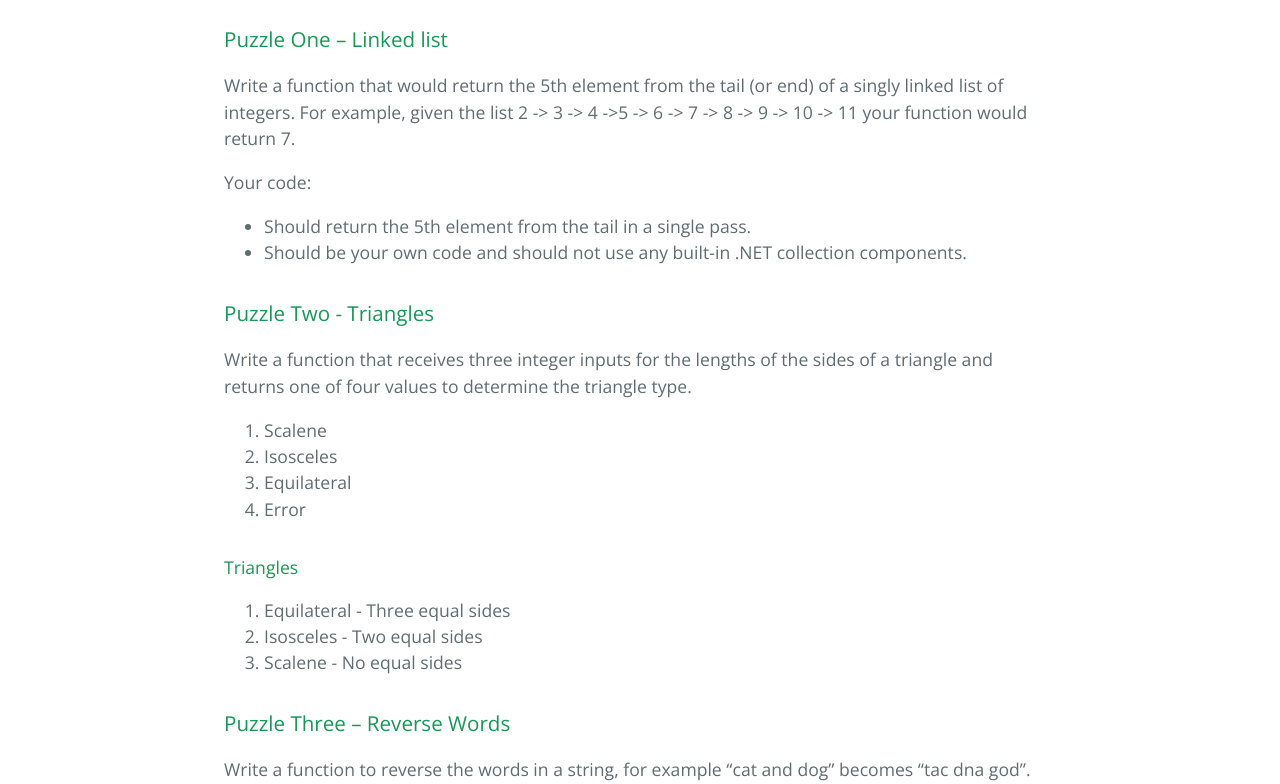
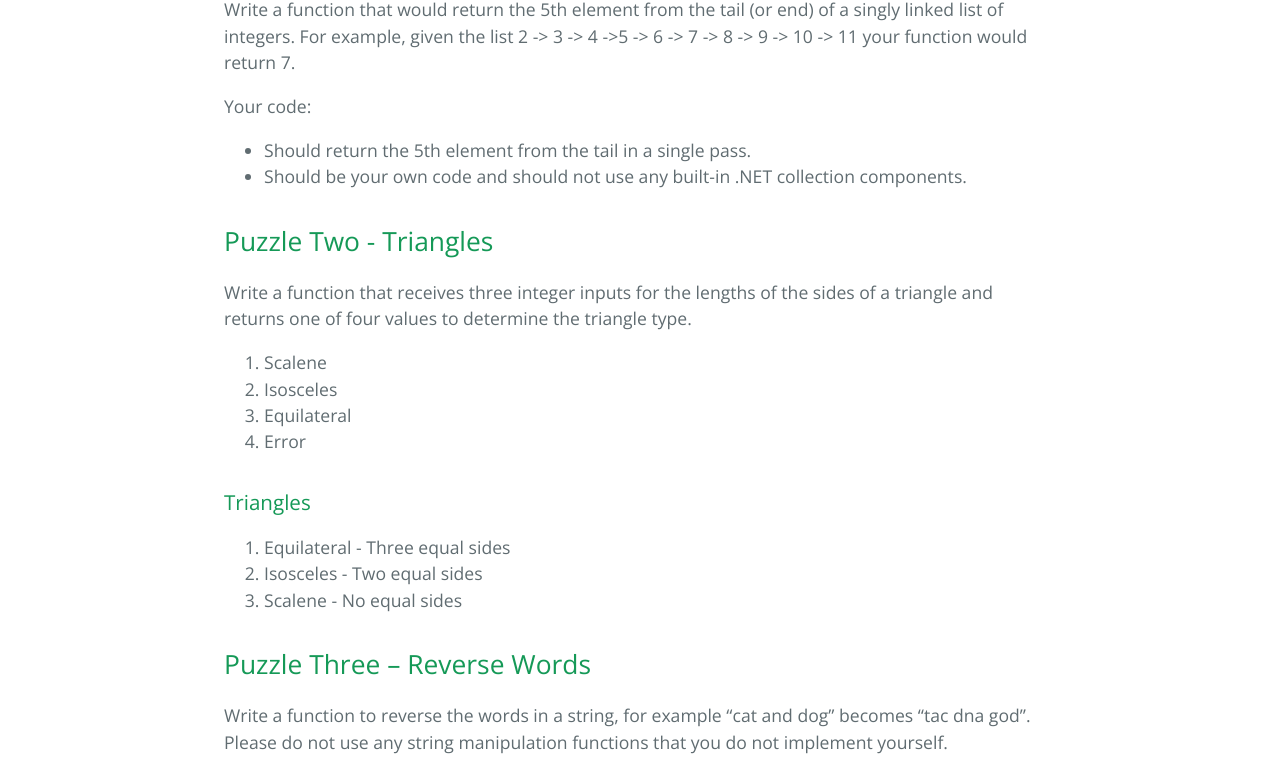
Before and after one commit to stuartjdavies/FSharp.Puzzles, a plain HTML site: page index.html in a window 1280 px wide. Shown: the part 429-1213 px from the top of the page. Drawn offline with nearby package versions, Linux system fonts and the light colour scheme.

```diff
--- a/index.html
+++ b/index.html
@@ -19,11 +19,8 @@
     </section>
 
     <section class="main-content">
-      <h1>
-<a id="fsharppuzzles" class="anchor" href="#fsharppuzzles" aria-hidden="true"><span class="octicon octicon-link"></span></a>FSharp.Puzzles</h1>
-
-<h3>
-<a id="puzzle-one--linked-list" class="anchor" href="#puzzle-one--linked-list" aria-hidden="true"><span class="octicon octicon-link"></span></a>Puzzle One – Linked list</h3>
+      <h2>
+<a id="puzzle-one--linked-list" class="anchor" href="#puzzle-one--linked-list" aria-hidden="true"><span class="octicon octicon-link"></span></a>Puzzle One – Linked list</h2>
 
 <p>Write a function that would return the 5th element from the tail (or end) of a singly linked list of integers.
 For example, given the list 2 -&gt; 3 -&gt; 4 -&gt;5 -&gt; 6 -&gt; 7 -&gt; 8 -&gt; 9 -&gt; 10 -&gt; 11 your function would return 7.</p>
@@ -35,8 +32,8 @@
 <li>Should be your own code and should not use any built-in .NET collection components.</li>
 </ul>
 
-<h3>
-<a id="puzzle-two---triangles" class="anchor" href="#puzzle-two---triangles" aria-hidden="true"><span class="octicon octicon-link"></span></a>Puzzle Two - Triangles</h3>
+<h2>
+<a id="puzzle-two---triangles" class="anchor" href="#puzzle-two---triangles" aria-hidden="true"><span class="octicon octicon-link"></span></a>Puzzle Two - Triangles</h2>
 
 <p>Write a function that receives three integer inputs for the lengths of the sides of a triangle and returns one of four values to determine the triangle type.</p>
 
@@ -47,8 +44,8 @@
 <li>Error</li>
 </ol>
 
-<h4>
-<a id="triangles" class="anchor" href="#triangles" aria-hidden="true"><span class="octicon octicon-link"></span></a>Triangles</h4>
+<h3>
+<a id="triangles" class="anchor" href="#triangles" aria-hidden="true"><span class="octicon octicon-link"></span></a>Triangles</h3>
 
 <ol>
 <li>Equilateral - Three equal sides</li>
@@ -56,8 +53,8 @@
 <li>Scalene - No equal sides</li>
 </ol>
 
-<h3>
-<a id="puzzle-three--reverse-words" class="anchor" href="#puzzle-three--reverse-words" aria-hidden="true"><span class="octicon octicon-link"></span></a>Puzzle Three – Reverse Words</h3>
+<h2>
+<a id="puzzle-three--reverse-words" class="anchor" href="#puzzle-three--reverse-words" aria-hidden="true"><span class="octicon octicon-link"></span></a>Puzzle Three – Reverse Words</h2>
 
 <p>Write a function to reverse the words in a string, for example “cat and dog” becomes “tac dna god”.
 Please do not use any string manipulation functions that you do not implement yourself.</p>
--- a/params.json
+++ b/params.json
@@ -1 +1 @@
-{"name":"FSharp Puzzles","tagline":"","body":"# FSharp.Puzzles\r\n\r\n### Puzzle One – Linked list\r\n\r\nWrite a function that would return the 5th element from the tail (or end) of a singly linked list of integers.\r\nFor example, given the list 2 -> 3 -> 4 ->5 -> 6 -> 7 -> 8 -> 9 -> 10 -> 11 your function would return 7.\r\n\r\nYour code:\r\n* Should return the 5th element from the tail in a single pass.\r\n* Should be your own code and should not use any built-in .NET collection components.\r\n\r\n### Puzzle Two - Triangles\r\n\r\nWrite a function that receives three integer inputs for the lengths of the sides of a triangle and returns one of four values to determine the triangle type.\r\n\r\n1. Scalene\r\n2. Isosceles\r\n3. Equilateral\r\n4. Error\r\n\r\n#### Triangles\r\n\r\n1. Equilateral - Three equal sides\r\n2. Isosceles - Two equal sides\r\n3. Scalene - No equal sides\r\n\r\n### Puzzle Three – Reverse Words\r\n\r\nWrite a function to reverse the words in a string, for example “cat and dog” becomes “tac dna god”.\r\nPlease do not use any string manipulation functions that you do not implement yourself.\r\n\r\n","google":"","note":"Don't delete this file! It's used internally to help with page regeneration."}
+{"name":"FSharp Puzzles","tagline":"","body":"## Puzzle One – Linked list\r\n\r\nWrite a function that would return the 5th element from the tail (or end) of a singly linked list of integers.\r\nFor example, given the list 2 -> 3 -> 4 ->5 -> 6 -> 7 -> 8 -> 9 -> 10 -> 11 your function would return 7.\r\n\r\nYour code:\r\n* Should return the 5th element from the tail in a single pass.\r\n* Should be your own code and should not use any built-in .NET collection components.\r\n\r\n## Puzzle Two - Triangles\r\n\r\nWrite a function that receives three integer inputs for the lengths of the sides of a triangle and returns one of four values to determine the triangle type.\r\n\r\n1. Scalene\r\n2. Isosceles\r\n3. Equilateral\r\n4. Error\r\n\r\n### Triangles\r\n\r\n1. Equilateral - Three equal sides\r\n2. Isosceles - Two equal sides\r\n3. Scalene - No equal sides\r\n\r\n## Puzzle Three – Reverse Words\r\n\r\nWrite a function to reverse the words in a string, for example “cat and dog” becomes “tac dna god”.\r\nPlease do not use any string manipulation functions that you do not implement yourself.\r\n","google":"","note":"Don't delete this file! It's used internally to help with page regeneration."}
```
